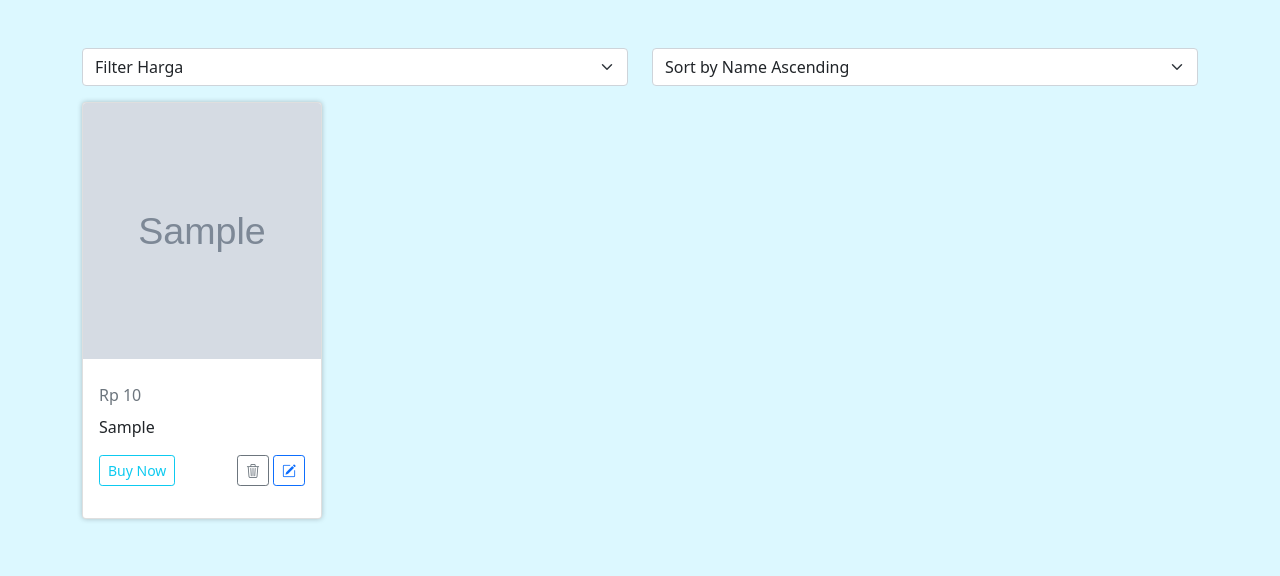
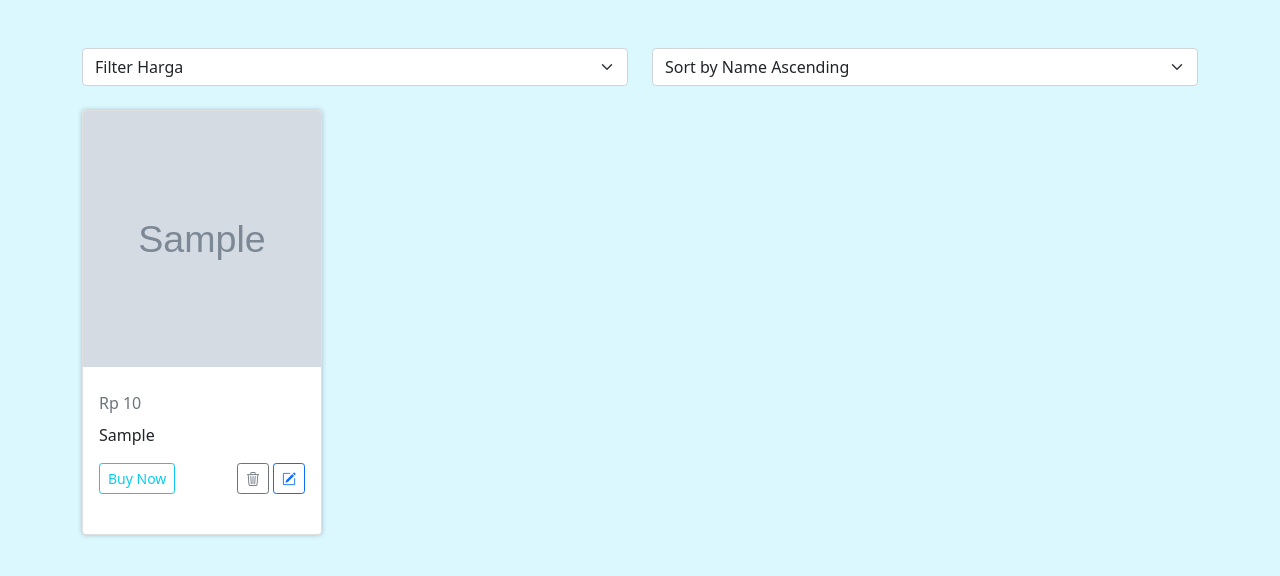
Before and after one commit to annisbalqisa/pertemuan6, a PHP site: page / in a window 1280 px wide. Shown: the part 56-632 px from the top of the page. Run offline with PHP 8.4, Linux system fonts and the light colour scheme; tables that the repository leaves empty or names only in its code hold one stand-in row (values such as "Sample post"); data that the repository does not hold is empty; some libraries are stand-ins or nearby versions.

Commit message:
Update index.php

```diff
--- a/index.php
+++ b/index.php
@@ -50,7 +50,7 @@
       while ($row = mysqli_fetch_object($query)) :
       ?>
         <div class="col-sm">
-          <div class="card" style="width: 15rem">
+          <div class="card mt-2" style="width: 15rem">
             <img src="<?= $row->gambar; ?>" class="card-img-top" alt="" />
             <div class="card-body">
               <h5 class="card-title"><?= $row->namaPhoto; ?></h5>
```
